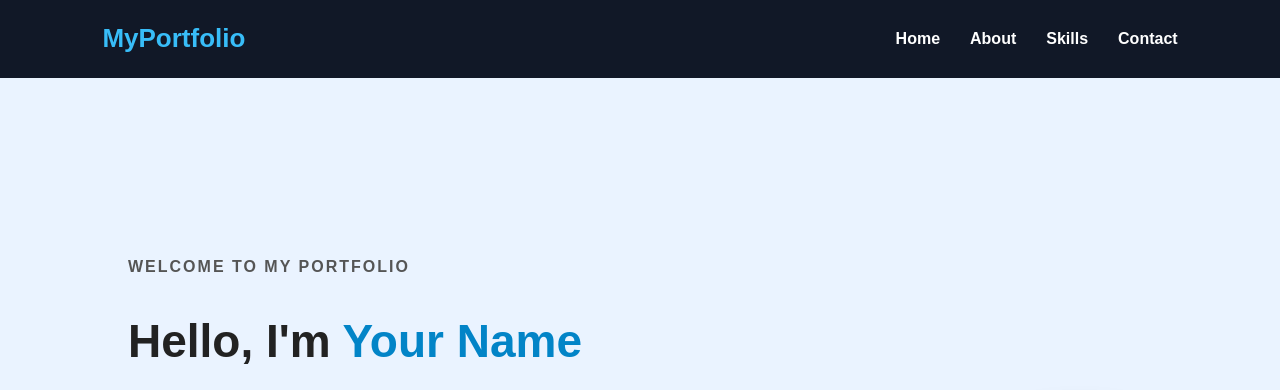
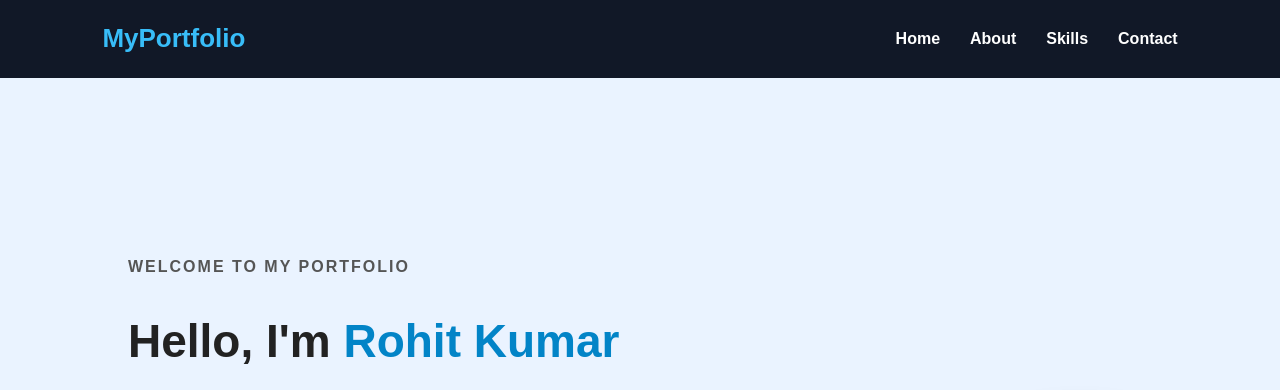
Before and after one commit to rohittk18/my-Portfolio, a plain HTML site: page index.html in a window 1280 px wide. Shown: the top 390 px of the page. Drawn offline with Linux system fonts and the light colour scheme; files whose address does not match are found by name.

Commit message:
Restore index.html with original content

```diff
--- a/index.html
+++ b/index.html
@@ -28,7 +28,7 @@
         <div class="hero-content">
             <p class="welcome">WELCOME TO MY PORTFOLIO</p>
 
-            <h1>Hello, I'm <span>Your Name</span></h1>
+            <h1>Hello, I'm <span>Rohit Kumar</span></h1>
 
             <h2>Computer Science Engineering Student</h2>
 
```
